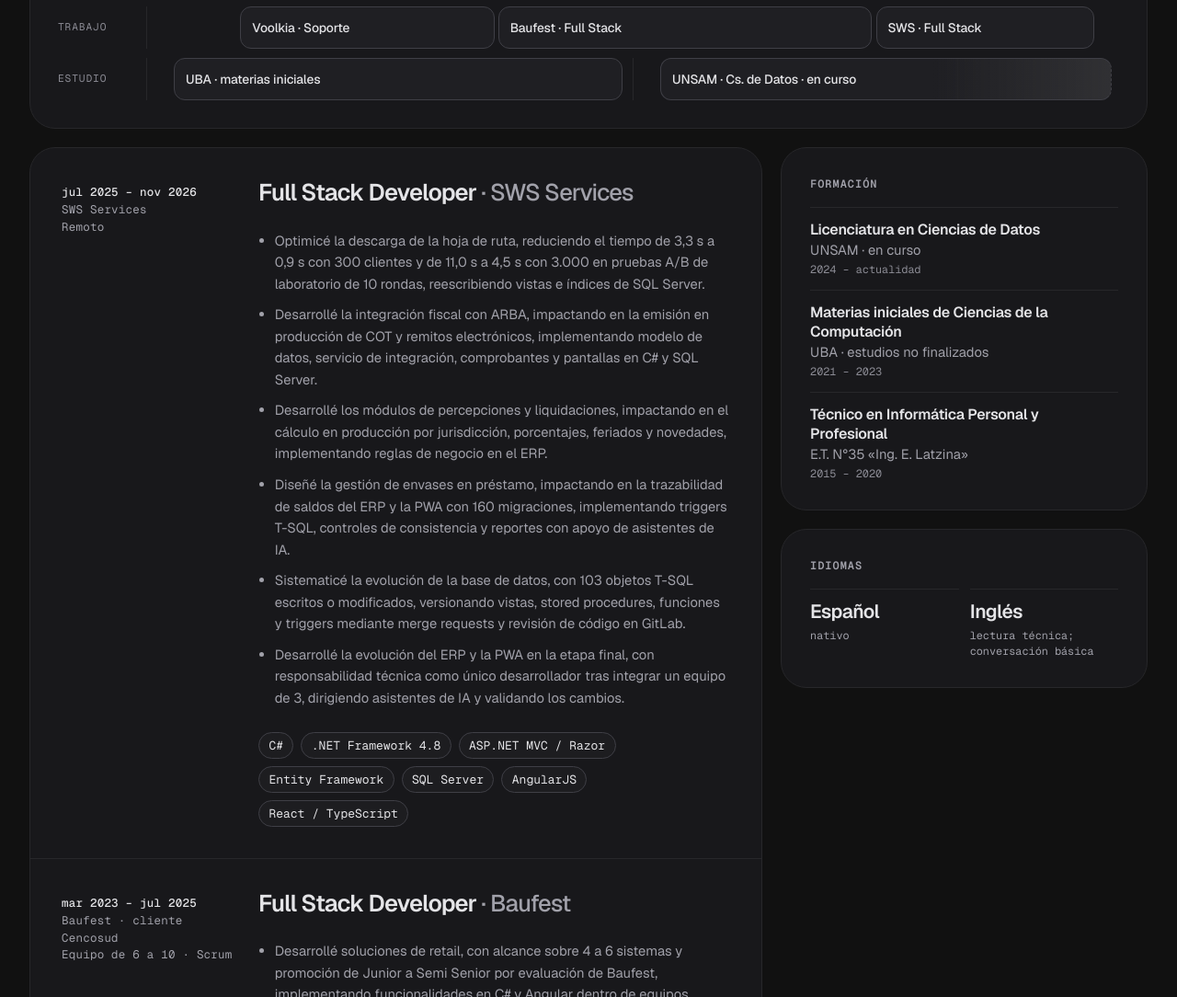
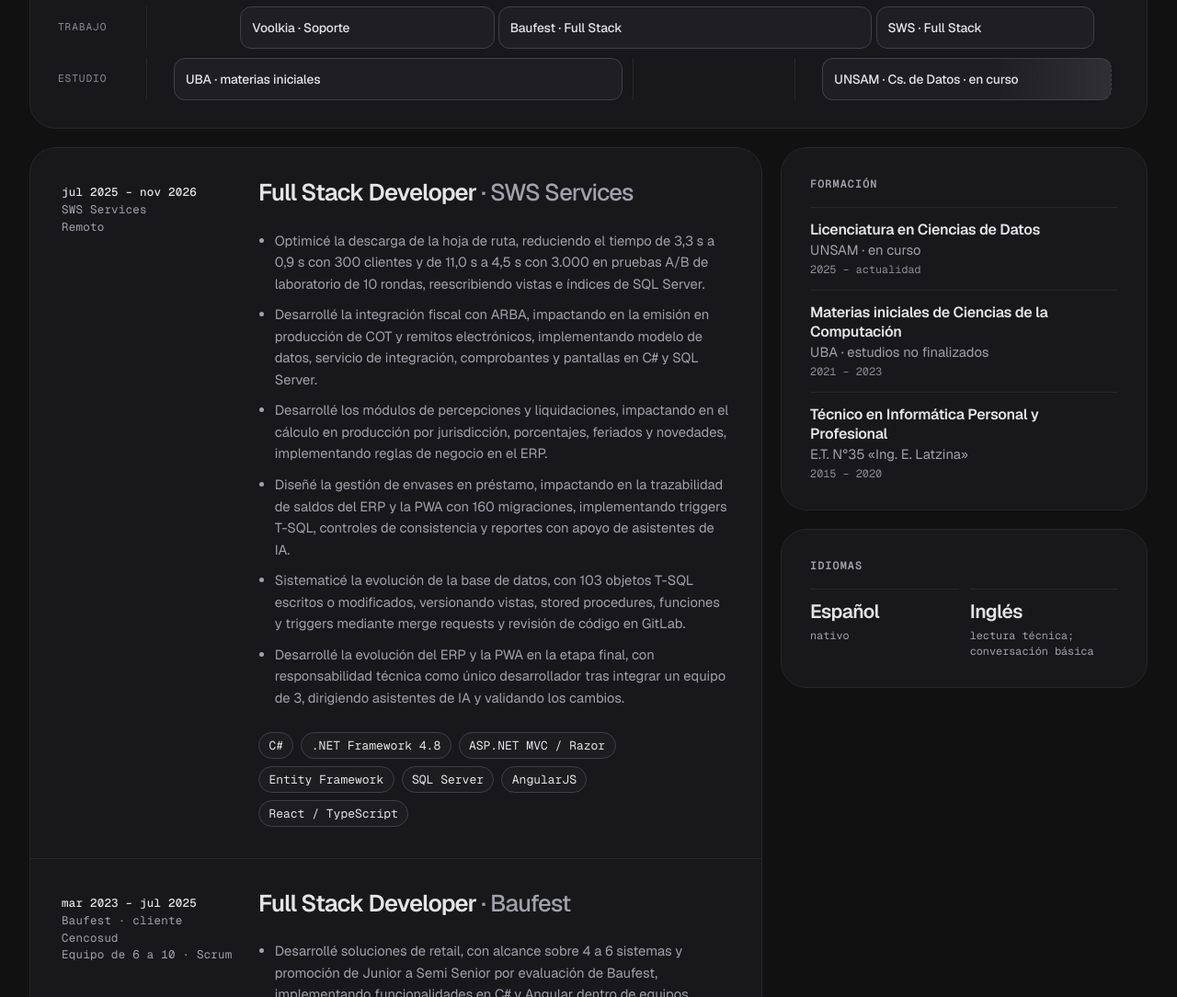
Before and after one commit to DiLacioLautaro/portfolio, a plain HTML site: page index.html in a window 1280 px wide. Shown: the part 10333-11417 px from the top of the page at 92% size. Drawn offline with nearby package versions, Linux system fonts and the light colour scheme; animation ran at ten frames a second.

Commit message:
Corregir inicio de Ciencias de Datos en UNSAM a 2025

```diff
--- a/index.html
+++ b/index.html
@@ -1556,7 +1556,7 @@ html:not(.js) .copy{display:none}
       <h2 id="xp-title">Experiencia y formación.</h2>
     </header>
 
-    <div class="tile gantt rv" role="img" aria-label="Línea de tiempo 2021 a 2026. Trabajo: Voolkia de agosto de 2021 a marzo de 2023, Baufest de marzo de 2023 a julio de 2025 y SWS Services de julio de 2025 a noviembre de 2026. Estudio, en paralelo: UBA de 2021 a 2023 y UNSAM desde 2024.">
+    <div class="tile gantt rv" role="img" aria-label="Línea de tiempo 2021 a 2026. Trabajo: Voolkia de agosto de 2021 a marzo de 2023, Baufest de marzo de 2023 a julio de 2025 y SWS Services de julio de 2025 a noviembre de 2026. Estudio, en paralelo: UBA de 2021 a 2023 y UNSAM desde 2025.">
       <div class="g-row years" aria-hidden="true"><span class="g-lab"></span><div class="g-years"><span>2021</span><span>2022</span><span>2023</span><span>2024</span><span>2025</span><span>2026</span></div></div>
       <div class="g-row" aria-hidden="true"><span class="g-lab">Trabajo</span><div class="g-lane">
         <span class="g-bar" style="--s:2021.58;--e:2023.17;--bd:.1s"><span class="full">Voolkia · Soporte</span><span class="short">Voolkia</span></span>
@@ -1565,7 +1565,7 @@ html:not(.js) .copy{display:none}
       </div></div>
       <div class="g-row" aria-hidden="true"><span class="g-lab">Estudio</span><div class="g-lane">
         <span class="g-bar" style="--s:2021.17;--e:2023.96;--bd:.2s"><span class="full">UBA · materias iniciales</span><span class="short">UBA</span></span>
-        <span class="g-bar open" style="--s:2024.17;--e:2026.98;--bd:.4s"><span class="full">UNSAM · Cs. de Datos · en curso</span><span class="short">UNSAM</span></span>
+        <span class="g-bar open" style="--s:2025.17;--e:2026.98;--bd:.4s"><span class="full">UNSAM · Cs. de Datos · en curso</span><span class="short">UNSAM</span></span>
       </div></div>
     </div>
 
@@ -1602,7 +1602,7 @@ html:not(.js) .copy{display:none}
         <div class="tile rv" style="--d:.08s">
           <h3 class="eyebrow">Formación</h3>
           <ul class="edu">
-            <li><b>Licenciatura en Ciencias de Datos</b><span>UNSAM · en curso</span><span class="mono">2024 – actualidad</span></li>
+            <li><b>Licenciatura en Ciencias de Datos</b><span>UNSAM · en curso</span><span class="mono">2025 – actualidad</span></li>
             <li><b>Materias iniciales de Ciencias de la Computación</b><span>UBA · estudios no finalizados</span><span class="mono">2021 – 2023</span></li>
             <li><b>Técnico en Informática Personal y Profesional</b><span>E.T. N°35 «Ing. E. Latzina»</span><span class="mono">2015 – 2020</span></li>
           </ul>
```
Also changed, not shown: 1 other file.
